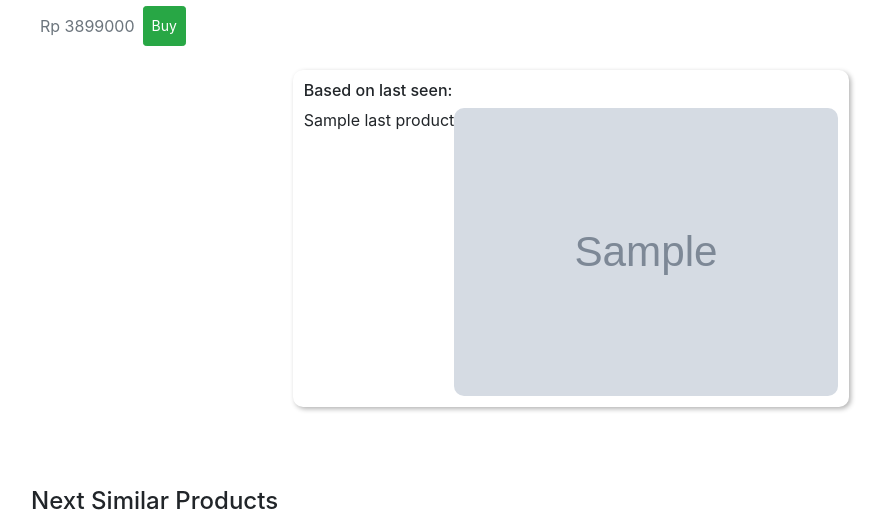
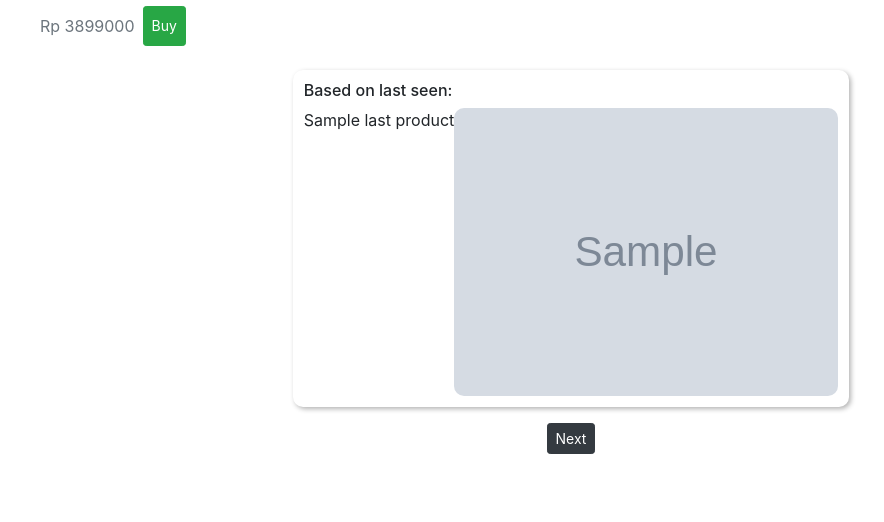
Before and after one commit to alifyandra/Fabelio-Challenge, a Django app: template app/templates/app/index.html in a window 1280 px wide. Shown: the part 539-1061 px from the top of the page, without its empty margins (69-953 px from the left). Run offline with Django 3.2, Linux system fonts and the light colour scheme; data comes from the database, SQL or seed files in the repository; the template is opened without the code that fills it: values that come from a table or form of the project are taken from there, most other values are stand-ins (such as "Sample title", 1, 10 or a date in 2020); grey boxes marked "Sample" are stand-in pictures; some libraries are stand-ins or nearby versions.

Commit message:
Added next button

```diff
--- a/app/templates/app/index.html
+++ b/app/templates/app/index.html
@@ -38,8 +38,14 @@
             </div>
         </div>
     </div>
+    {% endif %}
+    <div class="container" style="padding: 1em; text-align: center">
+        <a href="{% url 'index' %}">
+            <button class="btn btn-dark btn-sm">Next</button></a
+        >
+    </div>
 
-    {% endif %} {% if products %}
+    {% if products %}
     <div class="similar-box container">
         <h4>Next Similar Products</h4>
         <div class="card-columns">
```
